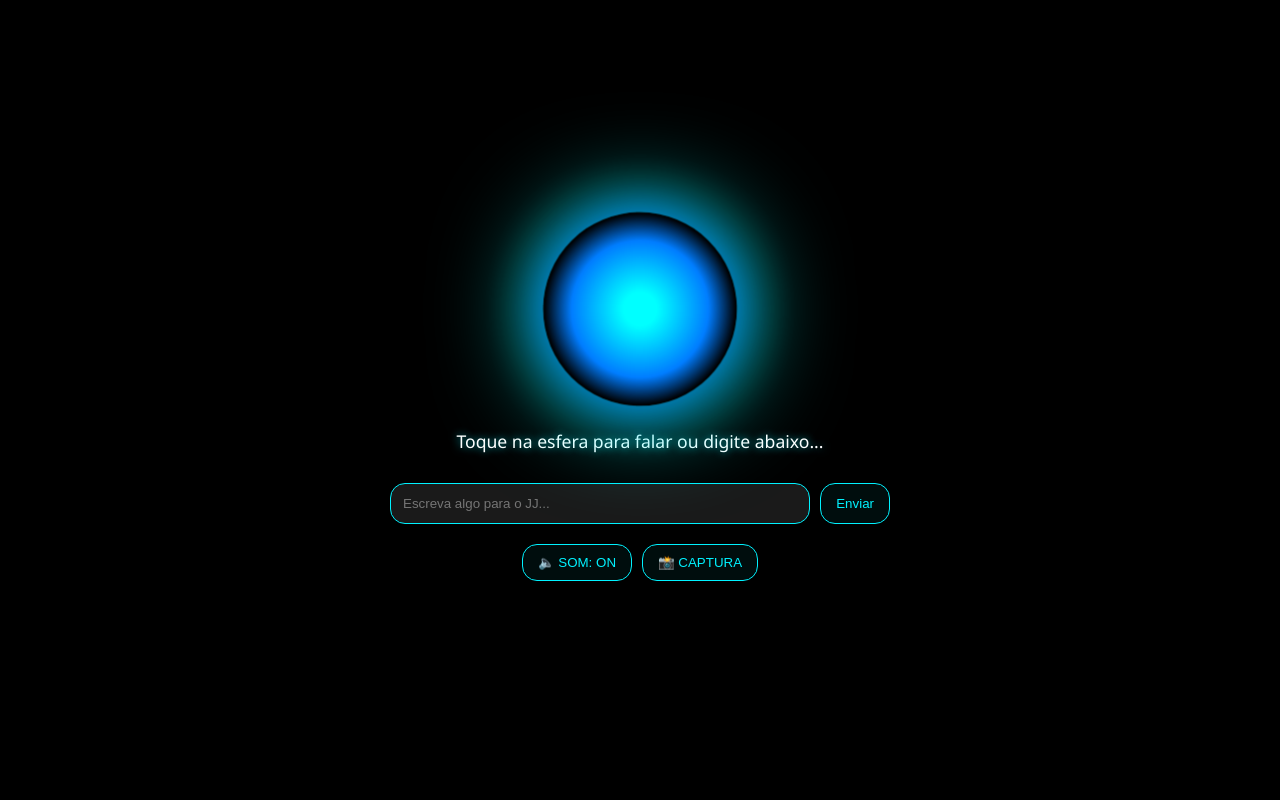
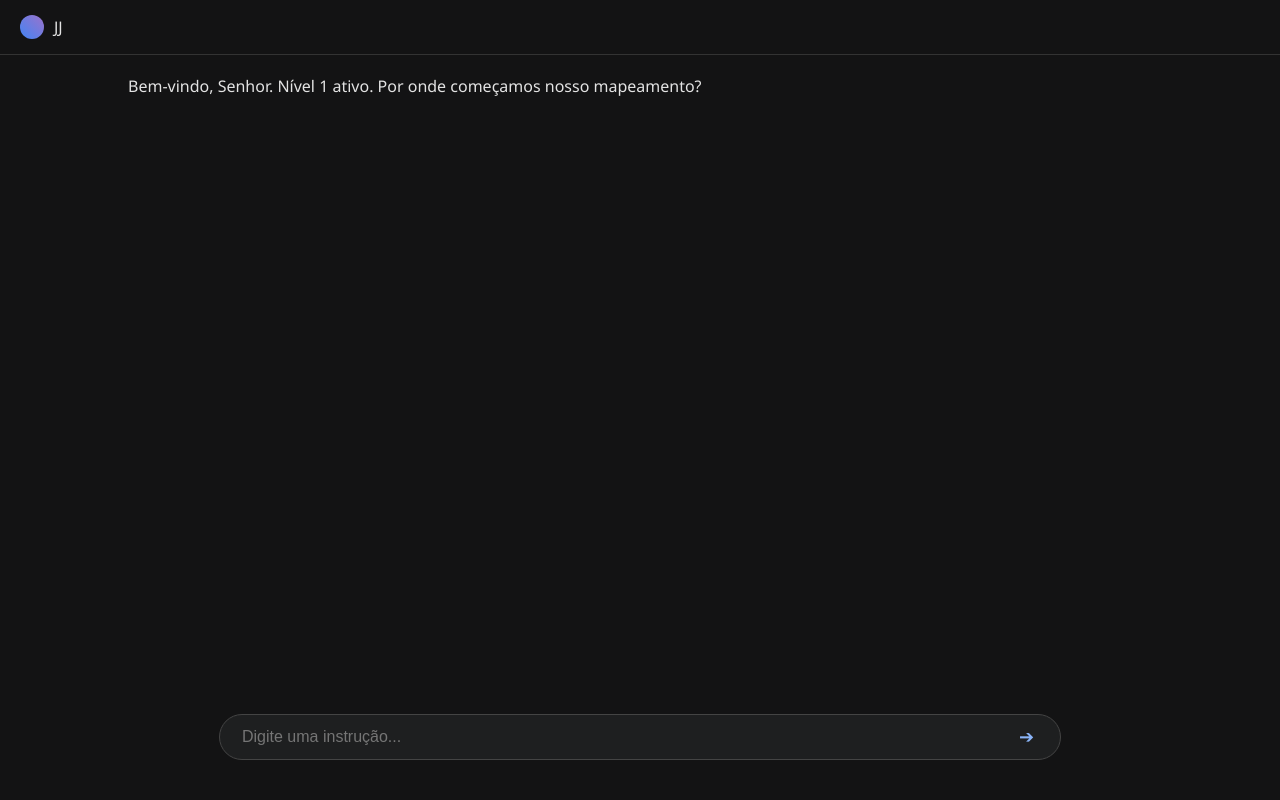
Before and after one commit to jjmuller-create/jj-interface, a plain HTML site: page index.html in a window 1280 px wide. Drawn offline with Linux system fonts and the light colour scheme.

Commit message:
Update index.html

```diff
--- a/index.html
+++ b/index.html
@@ -3,140 +3,52 @@
 <head>
     <meta charset="UTF-8">
     <meta name="viewport" content="width=device-width, initial-scale=1.0">
-    <title>JJ - Interface</title>
+    <title>JJ - Interface de Elite</title>
+    <link rel="manifest" href="manifest.json">
+    <meta name="theme-color" content="#131314">
     <style>
-        body { background: #000; display: flex; flex-direction: column; justify-content: center; align-items: center; height: 100vh; margin: 0; font-family: 'Segoe UI', Tahoma, Geneva, Verdana, sans-serif; overflow: hidden; }
-
-        /* Esfera Futurista */
-        .jj-core {
-            width: 180px; height: 180px;
-            background: radial-gradient(circle, #00f2ff 0%, #0066ff 50%, transparent 70%);
-            border-radius: 50%;
-            box-shadow: 0 0 50px #0066ff, 0 0 100px #00f2ff;
-            animation: pulse 3s infinite ease-in-out;
-            transition: all 0.6s cubic-bezier(0.165, 0.84, 0.44, 1);
-            cursor: pointer;
-            margin-bottom: 20px;
-        }
-
-        @keyframes pulse {
-            0%, 100% { transform: scale(1); filter: brightness(1); }
-            50% { transform: scale(1.1); filter: brightness(1.3); }
-        }
-
-        .jj-core.speaking { animation: wave 0.3s infinite alternate; }
-
-        @keyframes wave {
-            from { transform: scale(1.05); box-shadow: 0 0 70px #00f2ff; }
-            to { transform: scale(1.15); box-shadow: 0 0 30px #0066ff; }
-        }
-
-        /* Painel de Texto e Resposta */
-        #chat-container {
-            width: 90%; max-width: 500px;
-            text-align: center; color: white; display: flex; flex-direction: column; align-items: center;
-        }
-
-        #response-text {
-            font-size: 1.1rem; max-height: 200px; overflow-y: auto;
-            text-shadow: 0 0 8px rgba(0,242,255,0.7); margin-bottom: 20px;
-            padding: 10px; width: 100%; line-height: 1.4;
-        }
-
-        /* Input de Texto */
-        .input-group {
-            display: flex; width: 100%; gap: 10px; margin-bottom: 20px;
-        }
-
-        input[type="text"] {
-            flex: 1; background: rgba(255,255,255,0.1); border: 1px solid #00f2ff;
-            border-radius: 15px; color: white; padding: 12px; outline: none;
-        }
-
-        /* Controles Inferiores */
-        .controls { display: flex; gap: 10px; }
-        button { background: rgba(0, 242, 255, 0.05); border: 1px solid #00f2ff; color: #00f2ff; padding: 10px 15px; border-radius: 15px; cursor: pointer; transition: 0.3s; }
-        button:hover { background: #00f2ff; color: #000; }
+        :root { --bg: #131314; --chat-bg: #1e1f20; --text: #e3e3e3; --accent: #8ab4f8; }
+        body { font-family: 'Segoe UI', Arial, sans-serif; background: var(--bg); color: var(--text); margin: 0; display: flex; flex-direction: column; height: 100vh; }
+        header { padding: 15px 20px; border-bottom: 1px solid #333; display: flex; align-items: center; gap: 10px; font-weight: 500; }
+        .logo { width: 24px; height: 24px; background: linear-gradient(45deg, #4285f4, #9b72cb); border-radius: 50%; }
+        #chat { flex: 1; overflow-y: auto; padding: 20px 10%; display: flex; flex-direction: column; gap: 25px; }
+        .msg { max-width: 80%; line-height: 1.6; font-size: 16px; }
+        .user { align-self: flex-end; background: #2b2c2f; padding: 12px 18px; border-radius: 18px; }
+        .jj { align-self: flex-start; display: flex; gap: 12px; }
+        #input-container { padding: 20px 10% 40px; display: flex; justify-content: center; }
+        .box { width: 100%; max-width: 800px; background: var(--chat-bg); border-radius: 28px; padding: 10px 20px; display: flex; border: 1px solid #444; }
+        input { flex: 1; background: none; border: none; color: white; outline: none; font-size: 16px; }
+        button { background: none; border: none; color: var(--accent); cursor: pointer; font-size: 18px; }
     </style>
 </head>
 <body>
-
-    <div id="jj-visual" class="jj-core" onclick="startListening()"></div>
-
-    <div id="chat-container">
-        <div id="response-text">Toque na esfera para falar ou digite abaixo...</div>
-
-        <div class="input-group">
-            <input type="text" id="user-input" placeholder="Escreva algo para o JJ..." onkeypress="handleKeyPress(event)">
-            <button onclick="sendTextMessage()">Enviar</button>
-        </div>
-
-        <div class="controls">
-            <button onclick="toggleMute()" id="btn-mute">🔈 SOM: ON</button>
-            <button onclick="takeCapture()">📸 CAPTURA</button>
+    <header><div class="logo"></div> JJ</header>
+    <div id="chat">
+        <div class="jj">Bem-vindo, Senhor. Nível 1 ativo. Por onde começamos nosso mapeamento?</div>
+    </div>
+    <div id="input-container">
+        <div class="box">
+            <input type="text" id="in" placeholder="Digite uma instrução..." onkeypress="if(e.key==='Enter')send()">
+            <button onclick="send()">➔</button>
         </div>
     </div>
-
     <script>
-        const API_URL = "https://jjmuller.onrender.com/chat";
-        let isMuted = false;
-
-        // JJ fala e o texto aparece na tela
-        function speak(text) {
-            document.getElementById('response-text').innerText = text; // Garante que o texto apareça
-
-            if (isMuted) return;
-            const utterance = new SpeechSynthesisUtterance(text);
-            utterance.lang = 'pt-BR';
-            utterance.onstart = () => document.getElementById('jj-visual').classList.add('speaking');
-            utterance.onend = () => document.getElementById('jj-visual').classList.remove('speaking');
-            window.speechSynthesis.speak(utterance);
+        async function send() {
+            const i = document.getElementById('in');
+            const t = i.value.trim(); if(!t) return;
+            add(t, 'user'); i.value = '';
+            const r = await fetch('https://jjmuller.onrender.com/chat', {
+                method: 'POST', headers: {'Content-Type': 'application/json'},
+                body: JSON.stringify({text: t})
+            });
+            const d = await r.json(); add(d.jj_response, 'jj');
         }
-
-        // Escuta Ativa (Microfone)
-        function startListening() {
-            const recognition = new (window.SpeechRecognition || window.webkitSpeechRecognition)();
-            recognition.lang = 'pt-BR';
-            recognition.onstart = () => document.getElementById('response-text').innerText = "Ouvindo...";
-            recognition.onresult = (event) => {
-                const transcript = event.results[0][0].transcript;
-                sendToJJ(transcript);
-            };
-            recognition.start();
+        function add(t, c) {
+            const d = document.createElement('div'); d.className = 'msg ' + c;
+            d.innerText = t; document.getElementById('chat').appendChild(d);
+            document.getElementById('chat').scrollTop = document.getElementById('chat').scrollHeight;
         }
-
-        // Função para enviar texto via Input
-        function handleKeyPress(e) { if (e.key === 'Enter') sendTextMessage(); }
-
-        function sendTextMessage() {
-            const input = document.getElementById('user-input');
-            if (input.value.trim() === "") return;
-            sendToJJ(input.value);
-            input.value = "";
-        }
-
-        // Envio para o Servidor
-        async function sendToJJ(message) {
-            document.getElementById('response-text').innerText = "...";
-            try {
-                const response = await fetch(API_URL, {
-                    method: 'POST',
-                    headers: { 'Content-Type': 'application/json' },
-                    body: JSON.stringify({ text: message })
-                });
-                const data = await response.json();
-                speak(data.jj_response);
-            } catch (error) {
-                document.getElementById('response-text').innerText = "Erro ao conectar.";
-            }
-        }
-
-        function toggleMute() {
-            isMuted = !isMuted;
-            document.getElementById('btn-mute').innerText = isMuted ? "🔇 SOM: OFF" : "🔈 SOM: ON";
-        }
-
-        function takeCapture() { alert("Captura gerada!"); }
+        if ('serviceWorker' in navigator) navigator.serviceWorker.register('sw.js');
     </script>
 </body>
 </html>
```
